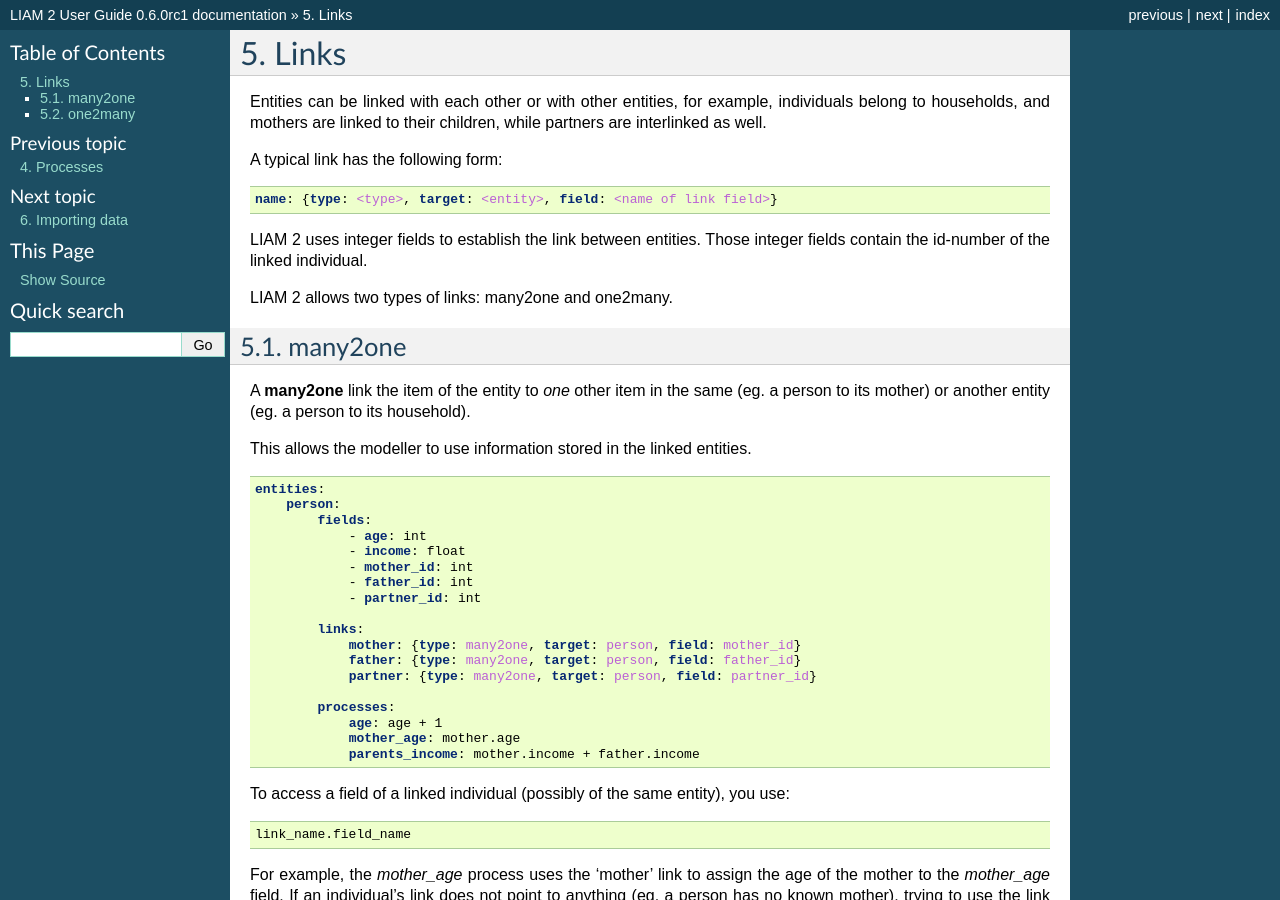
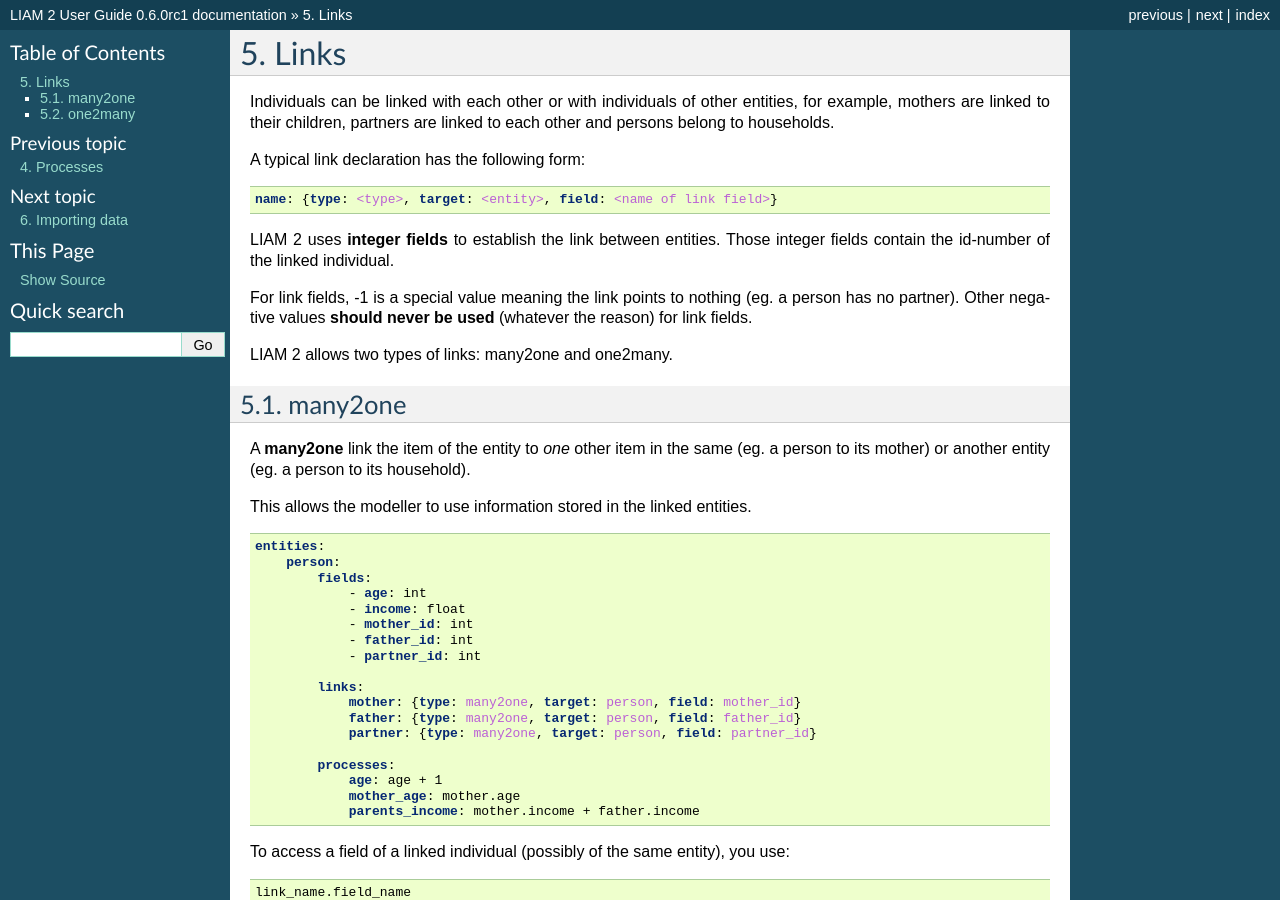
Before and after one commit to liam2/liam2, a Sphinx documentation site: the page built from doc/usersguide/source/links.rst, in a window 1280 px wide and 900 px high. Built offline with Sphinx 7.4.7, drawn with Linux system fonts in a browser that asks for light colours; formulas are drawn with MathJax 3.

Commit message:
add some comments on links (based on suggestions by Alexis)

```diff
--- a/doc/usersguide/source/links.rst
+++ b/doc/usersguide/source/links.rst
@@ -7,16 +7,20 @@
 Links
 =====
 
-Entities can be linked with each other or with other entities, for example,
-individuals belong to households, and mothers are linked to their children,
-while partners are interlinked as well.
+Individuals can be linked with each other or with individuals of other
+entities, for example, mothers are linked to their children, partners are
+linked to each other and persons belong to households.
 
-A typical link has the following form: ::
+A typical link declaration has the following form: ::
 
     name: {type: <type>, target: <entity>, field: <name of link field>}
 
-LIAM 2 uses integer fields to establish the link between entities. Those
+LIAM 2 uses **integer fields** to establish the link between entities. Those
 integer fields contain the id-number of the linked individual.
+
+For link fields, -1 is a special value meaning the link points to nothing
+(eg. a person has no partner). Other negative values **should never be used**
+(whatever the reason) for link fields.
 
 LIAM 2 allows two types of links: many2one and one2many.
 
```
